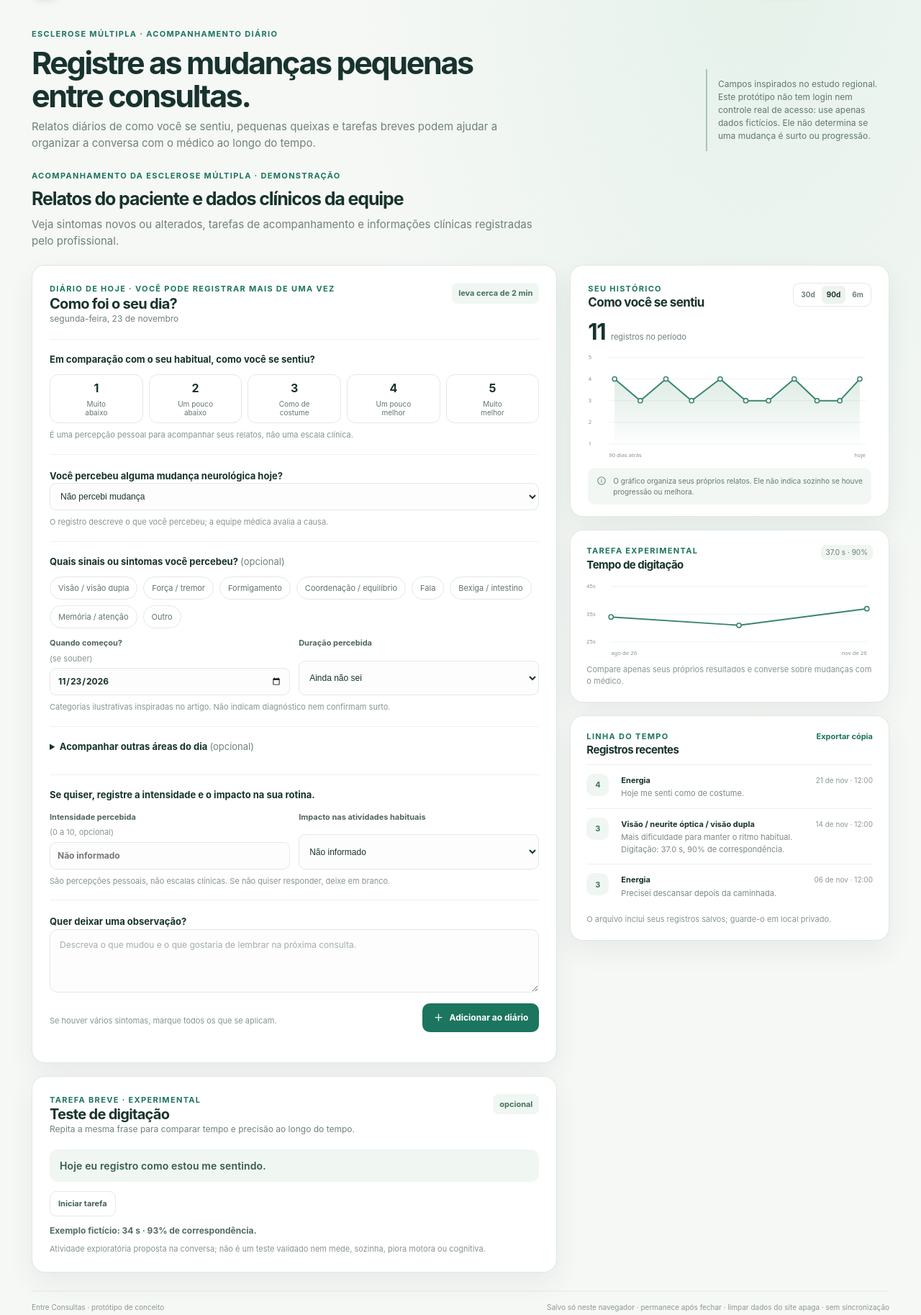
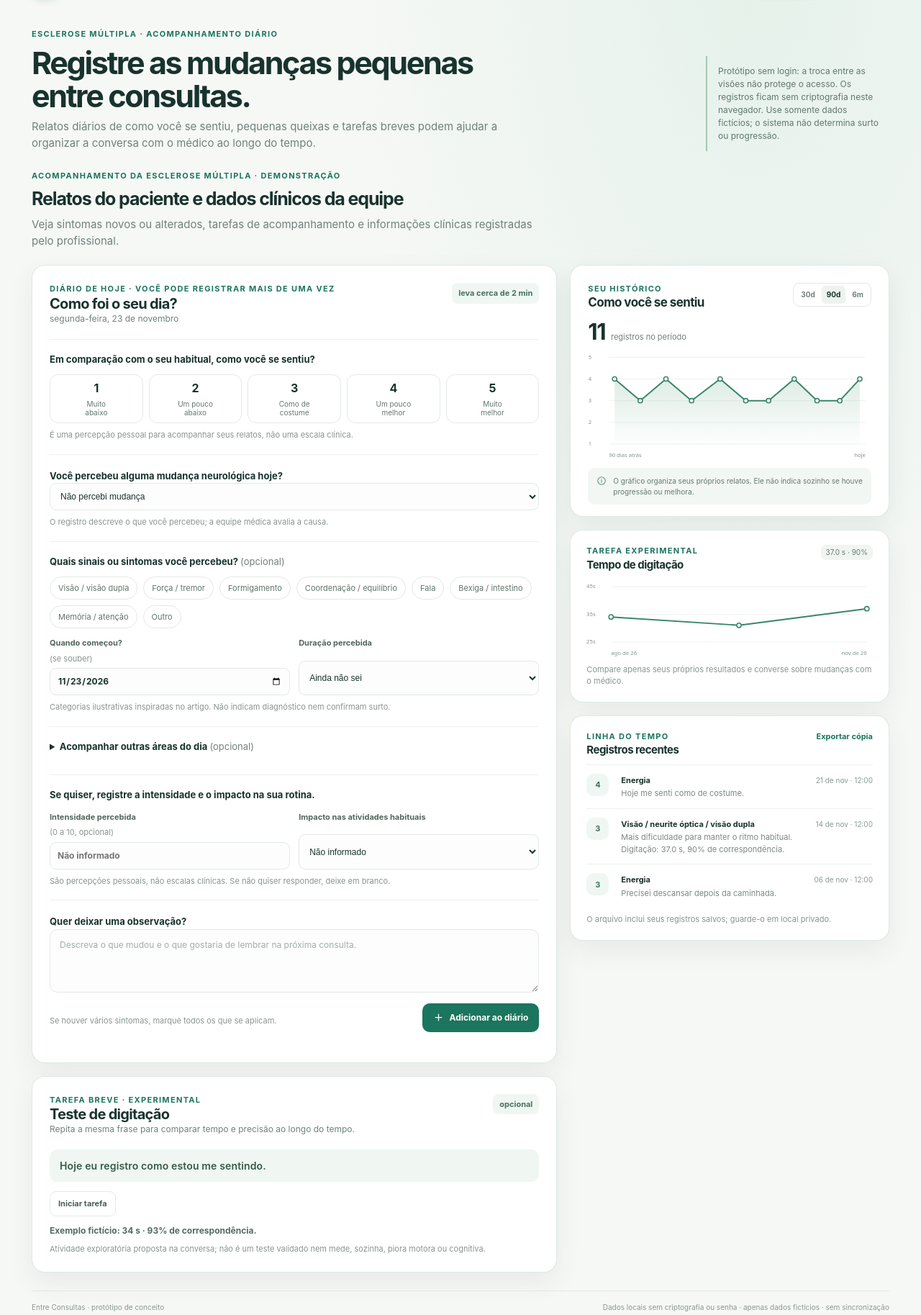
Before and after one commit to phallanxx/Prototipo_Prontuario, a plain HTML site: page index.html in a window 1280 px wide. Shown: the part 73-1900 px from the top of the page at 72% size. Drawn offline with Linux system fonts and the light colour scheme.

Commit message:
Explicita limites de privacidade do protótipo

```diff
--- a/index.html
+++ b/index.html
@@ -31,7 +31,7 @@
         <h1>Registre as mudanças pequenas entre consultas.</h1>
         <p>Relatos diários de como você se sentiu, pequenas queixas e tarefas breves podem ajudar a organizar a conversa com o médico ao longo do tempo.</p>
       </div>
-      <div class="intro-note">Campos inspirados no estudo regional. Este protótipo não tem login nem controle real de acesso: use apenas dados fictícios. Ele não determina se uma mudança é surto ou progressão.</div>
+      <div class="intro-note">Protótipo sem login: a troca entre as visões não protege o acesso. Os registros ficam sem criptografia neste navegador. Use somente dados fictícios; o sistema não determina surto ou progressão.</div>
     </section>
 
     <section class="intro doctor-intro" id="doctorIntro" hidden>
@@ -264,7 +264,7 @@
         </div>
       </section>
     </main>
-    <footer class="footer"><span>Entre Consultas · protótipo de conceito</span><span>Salvo só neste navegador · permanece após fechar · limpar dados do site apaga · sem sincronização</span></footer>
+    <footer class="footer"><span>Entre Consultas · protótipo de conceito</span><span>Dados locais sem criptografia ou senha · apenas dados fictícios · sem sincronização</span></footer>
   </div>
 
   <div class="toast" id="toast" role="status" aria-live="polite"></div>
```
